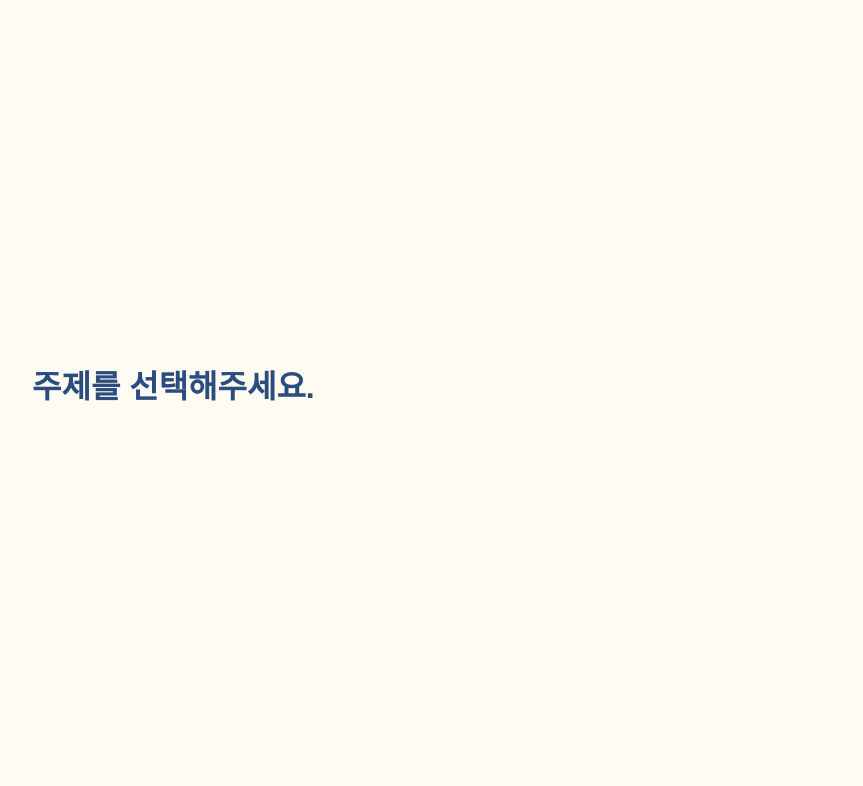
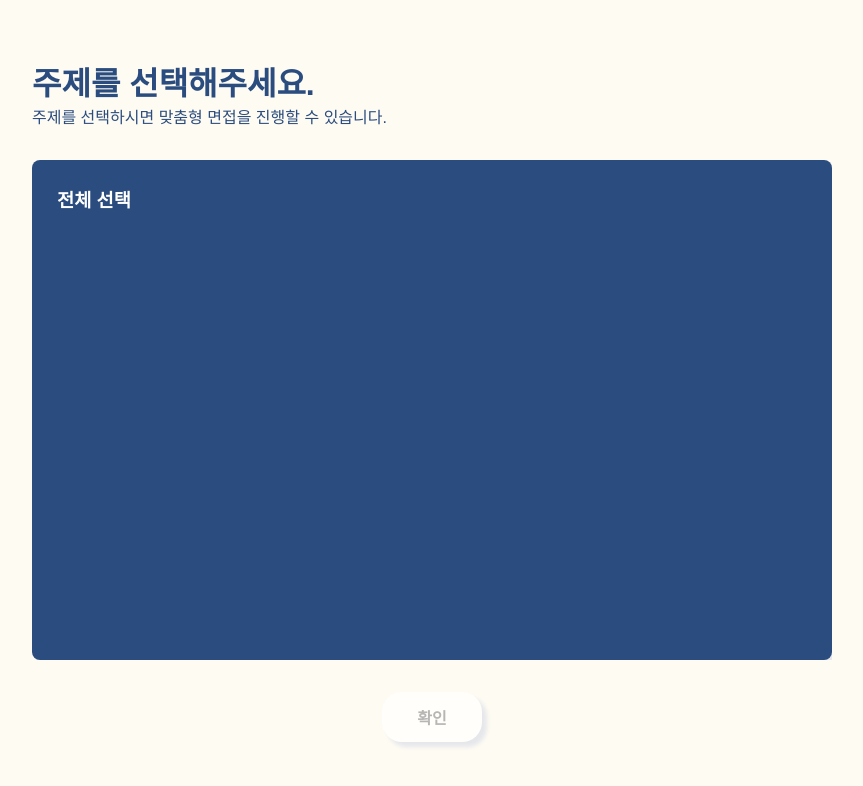
Before and after one commit to dmdeh/job-cracker, a Next.js app: page /selection/topics/contents in a window 1280 px wide. Shown: the top 786 px of the page, without its empty margins (208-1071 px from the left). Built offline with nearby package versions, Linux system fonts and the light colour scheme.

Commit message:
feat: 주제 상세 선택 페이지 구현 - /question 라우팅 #4

```diff
--- a/src/app/selection/topics/contents/contents.module.css
+++ b/src/app/selection/topics/contents/contents.module.css
@@ -16,6 +16,23 @@
 
 .grid {
   width: 100vh;
+  height: 500px;
   display: grid;
   gap: 1.5rem;
+  overflow-y: scroll;
 }
+
+.card {
+  color: var(--color-blue100);
+  background-color: var(--color-background-light);
+}
+
+.selected {
+  color: white;
+  background-color: var(--color-blue100);
+}
+
+.button {
+  box-shadow: 5px 5px 4px var(--color-gray100);
+  border: 2px solid var(--color-blue100);
+}
--- a/src/app/selection/topics/contents/page.tsx
+++ b/src/app/selection/topics/contents/page.tsx
@@ -1,18 +1,96 @@
 "use client";
 
-import { useSearchParams } from "next/navigation";
+import { useRouter, useSearchParams } from "next/navigation";
 import styles from "./contents.module.css";
+import { getTopic } from "@/app/utils/checkTopic";
+import { TOPIC_MAP } from "@/app/constants/topics";
+import { useState } from "react";
+import { SelectionCard } from "@/app/components/SelectionCard/SelectionCard";
+import clsx from "clsx";
+import Button from "@/app/components/common/Button/Button";
 
 export default function Contents() {
   const searchParams = useSearchParams();
+  const router = useRouter();
+  const [selected, setSelected] = useState<string[]>([]);
+
+  const topic = getTopic(searchParams.get("topic"));
+  const selectedTopics: { [key: string]: string[] } = topic
+    ? TOPIC_MAP[topic]
+    : {};
+
   const contents = searchParams.get("selected")?.split(",") || [];
+  const topicContents = contents.map((key) => selectedTopics[key]).flat();
+
+  const isAllSelected = selected.length === topicContents.length;
+
+  const toggleSelectAll = () => {
+    if (isAllSelected) {
+      setSelected([]);
+      return;
+    } else {
+      setSelected(topicContents);
+    }
+  };
+
+  const toggleSelectTopic = (item: string) => {
+    if (selected.includes(item)) {
+      setSelected(selected.filter((selectedItem) => selectedItem !== item));
+    } else {
+      setSelected([...selected, item]);
+    }
+  };
+
+  const handleConfirm = () => {
+    if (!selected.length) return;
+    router.push("/question");
+  };
 
   return (
     <div className={styles.page}>
       <div className={styles.header}>
-        <h1>주제를 선택해주세요. </h1>
+        <h1>주제를 선택해주세요.</h1>
+        <p>주제를 선택하시면 맞춤형 면접을 진행할 수 있습니다.</p>
       </div>
-      <div className={styles.grid}></div>
+      <div className={styles.grid}>
+        <SelectionCard
+          title="전체 선택"
+          isSelected={isAllSelected}
+          onClick={toggleSelectAll}
+          className={cardClass(isAllSelected)}
+        />
+        {topicContents.map((item) => (
+          <SelectionCard
+            key={item}
+            title={item}
+            isSelected={selected.includes(item)}
+            onClick={() => toggleSelectTopic(item)}
+            className={cardClass(selected.includes(item))}
+          />
+        ))}
+      </div>
+      <Button
+        backgroundColor="var(--color-background-light)"
+        width={100}
+        height={50}
+        className={buttonClass(selected.length === 0)}
+        onClick={handleConfirm}
+        disabled={selected.length === 0}
+      >
+        확인
+      </Button>
     </div>
   );
 }
+
+function cardClass(selected: boolean) {
+  return clsx(styles.card, {
+    [styles.selected]: selected,
+  });
+}
+
+function buttonClass(disabled: boolean) {
+  return clsx(styles.button, {
+    [styles.buttonDisabled]: disabled,
+  });
+}
```
